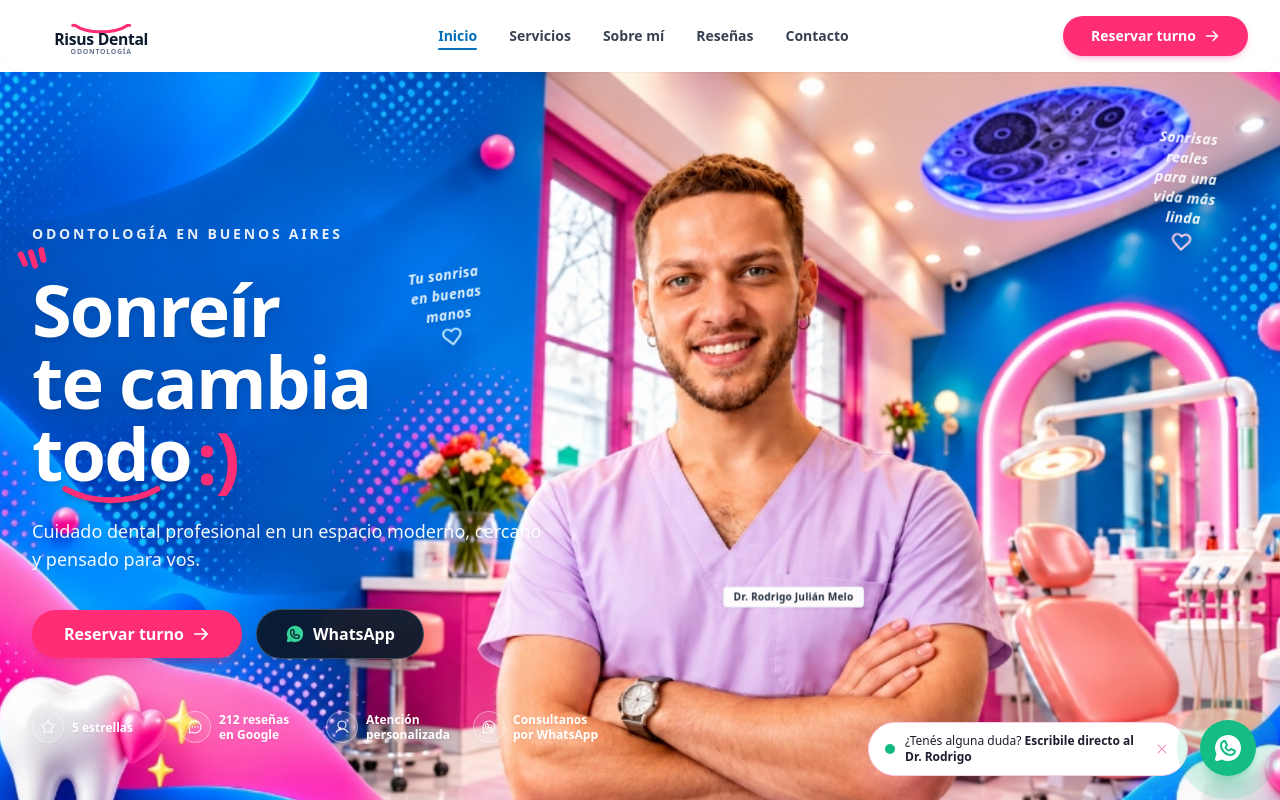
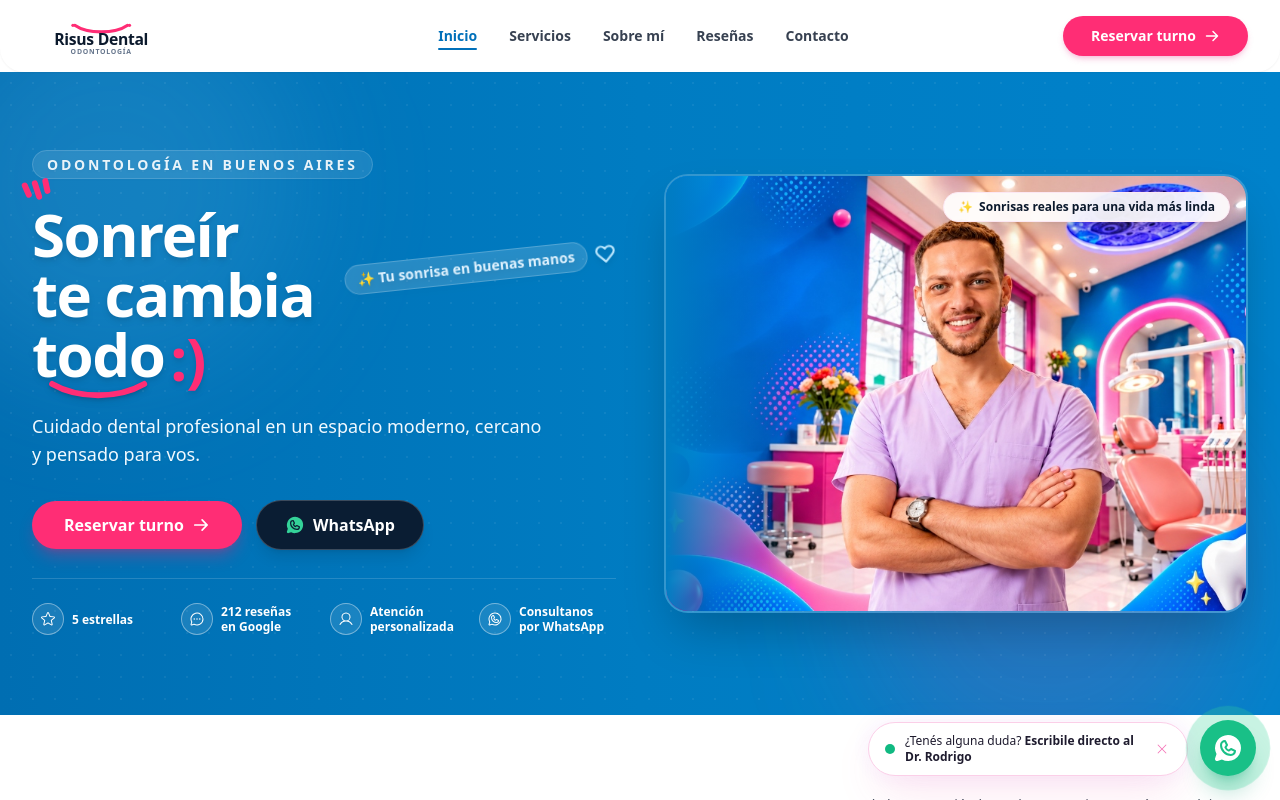
Before and after one commit to iatomica/bienestar-salud, a Next.js app: page / in a window 1280 px wide. Shown: the top 800 px of the page. Built offline with nearby package versions, Linux system fonts and the light colour scheme.

Commit message:
style(hero): reducir tamaño de imagen al 50% con fundido degradado y fondo azul solido para evitar pixelado

```diff
--- a/src/components/home/Hero.tsx
+++ b/src/components/home/Hero.tsx
@@ -23,44 +23,41 @@ export const Hero: React.FC<HeroProps> = ({ onOpenBooking }) => {
   return (
     <section
       id="inicio"
-      className="relative w-full overflow-hidden bg-[#007cc2] text-white"
+      className="relative w-full overflow-hidden bg-gradient-to-r from-[#006eb2] via-[#007cc2] to-[#0082cb] text-white pt-8 pb-14 lg:py-16 xl:py-20"
     >
-      {/* 1. Full-bleed clean background image supplied by the user */}
-      <div className="relative w-full min-h-[620px] sm:min-h-[680px] lg:min-h-[760px] xl:min-h-[820px] flex items-center">
-        {/* Background Image Container */}
-        <div className="absolute inset-0 z-0 select-none pointer-events-none">
-          <Image
-            src="/images/hero_banner_clean.jpg"
-            alt="Risus Dental - Dr. Rodrigo Julián Melo"
-            fill
-            priority
-            quality={95}
-            className="object-cover object-[68%_center] sm:object-center"
-          />
-          {/* Subtle mobile gradient overlay to ensure text contrast on small mobile viewports */}
-          <div className="absolute inset-0 bg-gradient-to-r from-[#007cc2]/90 via-[#007cc2]/60 to-transparent sm:hidden" />
-        </div>
+      {/* Background Soft Glows & Micro-Pattern */}
+      <div className="absolute -top-20 -left-20 w-96 h-96 rounded-full bg-sky-300/15 blur-3xl pointer-events-none" />
+      <div className="absolute top-1/2 right-10 w-96 h-96 rounded-full bg-pink-500/15 blur-3xl pointer-events-none" />
+      <div
+        className="absolute inset-0 opacity-[0.06] pointer-events-none"
+        style={{
+          backgroundImage: "radial-gradient(#ffffff 1.2px, transparent 1.2px)",
+          backgroundSize: "22px 22px",
+        }}
+      />
 
-        {/* 2. Interactive Overlay Content Aligned to Left Negative Space */}
-        <div className="relative z-10 w-full max-w-7xl mx-auto px-4 sm:px-6 lg:px-8 py-12 sm:py-16 lg:py-20">
-          <div className="max-w-xl lg:max-w-lg xl:max-w-xl space-y-6 sm:space-y-7">
+      <div className="max-w-7xl mx-auto px-4 sm:px-6 lg:px-8 relative z-10">
+        <div className="grid grid-cols-1 lg:grid-cols-12 gap-10 lg:gap-8 xl:gap-12 items-center">
+
+          {/* LEFT HALF (Col 1 to 6): Typography, Doodles, Action Buttons & Trust Stats */}
+          <div className="lg:col-span-6 space-y-6 sm:space-y-7">
             {/* Eyebrow Label */}
             <div className="inline-block">
-              <span className="text-xs sm:text-sm font-bold tracking-[0.2em] uppercase text-white/90 drop-shadow-sm">
+              <span className="text-xs sm:text-sm font-bold tracking-[0.2em] uppercase text-white/90 bg-white/10 px-3.5 py-1 rounded-full backdrop-blur-sm border border-white/15 drop-shadow-sm">
                 ODONTOLOGÍA EN BUENOS AIRES
               </span>
             </div>
 
-            {/* Main Headline: "Sonreír te cambia todo :)" with Doodles */}
+            {/* Main Title: "Sonreír te cambia todo :)" with Doodles */}
             <div className="relative">
               {/* Three Pink Diagonal Brush Accents at top left */}
-              <div className="absolute -top-6 -left-3 flex gap-1 transform -rotate-12">
+              <div className="absolute -top-6 -left-2 flex gap-1 transform -rotate-12">
                 <span className="w-1.5 h-4 bg-[#ff2d75] rounded-full transform -rotate-12" />
                 <span className="w-1.5 h-5 bg-[#ff2d75] rounded-full transform -rotate-6" />
                 <span className="w-1.5 h-4 bg-[#ff2d75] rounded-full" />
               </div>
 
-              <h1 className="text-4xl sm:text-6xl lg:text-7xl font-black tracking-tight leading-[1.04] text-white drop-shadow-md">
+              <h1 className="text-4xl sm:text-5xl lg:text-6xl font-black tracking-tight leading-[1.05] text-white drop-shadow-md">
                 Sonreír <br />
                 te cambia <br />
                 <span className="relative inline-block">
@@ -85,16 +82,13 @@ export const Hero: React.FC<HeroProps> = ({ onOpenBooking }) => {
                 </span>
               </h1>
 
-              {/* Hand-drawn note: "Tu sonrisa en buenas manos ♡" pointing to Doctor */}
-              <div className="hidden md:flex flex-col items-center absolute -top-2 left-[310px] lg:left-[340px] xl:left-[380px] transform -rotate-[8deg] select-none text-white pointer-events-none drop-shadow-md">
-                <span className="text-xs sm:text-sm font-bold italic tracking-wide leading-tight text-center text-sky-100 font-sans">
-                  Tu sonrisa <br />
-                  en buenas <br />
-                  manos
+              {/* Hand-drawn note: "Tu sonrisa en buenas manos ♡" */}
+              <div className="hidden sm:flex items-center gap-2 absolute top-12 right-0 sm:right-6 lg:right-0 transform rotate-[-6deg] text-sky-100 select-none drop-shadow-md pointer-events-none">
+                <span className="bg-white/15 backdrop-blur-sm px-3 py-1 rounded-full border border-white/20 text-xs sm:text-sm font-semibold">
+                  ✨ Tu sonrisa en buenas manos
                 </span>
-                {/* Cute heart outline doodle */}
                 <svg
-                  className="w-5 h-5 text-sky-200 mt-0.5"
+                  className="w-5 h-5 text-sky-200"
                   viewBox="0 0 24 24"
                   fill="none"
                   stroke="currentColor"
@@ -108,13 +102,13 @@ export const Hero: React.FC<HeroProps> = ({ onOpenBooking }) => {
             </div>
 
             {/* Subtitle */}
-            <p className="text-sm sm:text-base lg:text-lg text-white/95 font-medium max-w-md sm:max-w-lg leading-relaxed drop-shadow-sm">
+            <p className="text-base sm:text-lg text-sky-50 font-normal max-w-lg leading-relaxed drop-shadow-sm">
               Cuidado dental profesional en un espacio moderno, cercano y pensado
               para vos.
             </p>
 
-            {/* CTAs matching mockup: Pink pill + Dark WhatsApp pill */}
-            <div className="flex flex-wrap items-center gap-3.5 pt-2">
+            {/* CTA Buttons: Pink pill + Dark WhatsApp pill */}
+            <div className="flex flex-wrap items-center gap-3.5 pt-1">
               <button
                 onClick={onOpenBooking}
                 className="bg-[#ff2d75] hover:bg-[#e61b63] text-white text-sm sm:text-base font-bold px-7 sm:px-8 py-3 rounded-full transition-all duration-200 transform hover:scale-[1.03] shadow-lg shadow-pink-600/35 flex items-center gap-2"
@@ -139,8 +133,7 @@ export const Hero: React.FC<HeroProps> = ({ onOpenBooking }) => {
             </div>
 
             {/* 4 Feature Badges in a Row matching mockup */}
-            <div className="pt-6 grid grid-cols-2 sm:grid-cols-4 gap-3 text-white text-xs sm:text-sm drop-shadow-sm">
-              {/* Badge 1 */}
+            <div className="pt-6 border-t border-white/15 grid grid-cols-2 sm:grid-cols-4 gap-3 text-white text-xs sm:text-sm drop-shadow-sm">
               <div className="flex items-center gap-2">
                 <div className="w-8 h-8 rounded-full border border-white/40 bg-white/10 backdrop-blur-sm flex items-center justify-center shrink-0">
                   <Star size={16} weight="regular" className="text-white" />
@@ -150,7 +143,6 @@ export const Hero: React.FC<HeroProps> = ({ onOpenBooking }) => {
                 </span>
               </div>
 
-              {/* Badge 2 */}
               <div className="flex items-center gap-2">
                 <div className="w-8 h-8 rounded-full border border-white/40 bg-white/10 backdrop-blur-sm flex items-center justify-center shrink-0">
                   <ChatCircleDots size={16} weight="regular" className="text-white" />
@@ -160,7 +152,6 @@ export const Hero: React.FC<HeroProps> = ({ onOpenBooking }) => {
                 </span>
               </div>
 
-              {/* Badge 3 */}
               <div className="flex items-center gap-2">
                 <div className="w-8 h-8 rounded-full border border-white/40 bg-white/10 backdrop-blur-sm flex items-center justify-center shrink-0">
                   <User size={16} weight="regular" className="text-white" />
@@ -170,7 +161,6 @@ export const Hero: React.FC<HeroProps> = ({ onOpenBooking }) => {
                 </span>
               </div>
 
-              {/* Badge 4 */}
               <div className="flex items-center gap-2">
                 <div className="w-8 h-8 rounded-full border border-white/40 bg-white/10 backdrop-blur-sm flex items-center justify-center shrink-0">
                   <WhatsappLogo size={16} weight="regular" className="text-white" />
@@ -181,36 +171,36 @@ export const Hero: React.FC<HeroProps> = ({ onOpenBooking }) => {
               </div>
             </div>
           </div>
-        </div>
 
-        {/* 3. Doodles & Badges positioned over the Doctor and Clinic on desktop */}
-        {/* Right Corner Doodle: "Sonrisas reales para una vida más linda ♡" */}
-        <div className="hidden lg:flex flex-col items-center absolute top-14 right-10 xl:right-16 select-none pointer-events-none drop-shadow-md transform rotate-[4deg]">
-          <span className="text-xs sm:text-sm font-bold italic tracking-wide text-white/95 text-center font-sans leading-tight">
-            Sonrisas <br />
-            reales <br />
-            para una <br />
-            vida más <br />
-            linda
-          </span>
-          <svg
-            className="w-5 h-5 text-pink-200 mt-1"
-            viewBox="0 0 24 24"
-            fill="none"
-            stroke="currentColor"
-            strokeWidth="2.5"
-            strokeLinecap="round"
-            strokeLinejoin="round"
-          >
-            <path d="M20.84 4.61a5.5 5.5 0 0 0-7.78 0L12 5.67l-1.06-1.06a5.5 5.5 0 0 0-7.78 7.78l1.06 1.06L12 21.23l7.78-7.78 1.06-1.06a5.5 5.5 0 0 0 0-7.78z" />
-          </svg>
-        </div>
+          {/* RIGHT HALF (Col 7 to 12): Sized Image with Soft Edge Gradient Melting into Blue Background */}
+          <div className="lg:col-span-6 relative flex justify-center lg:justify-end">
+            <div className="relative w-full max-w-lg lg:max-w-none rounded-3xl overflow-hidden shadow-2xl border-2 border-white/20 group">
+              {/* Aspect ratio container ensuring natural crisp resolution without pixelation */}
+              <div className="relative w-full aspect-[16/10] sm:aspect-[16/9] lg:aspect-[4/3]">
+                <Image
+                  src="/images/hero_banner_clean.jpg"
+                  alt="Dr. Rodrigo Julián Melo en consultorio Risus Dental"
+                  fill
+                  priority
+                  quality={100}
+                  className="object-cover object-[70%_center] group-hover:scale-[1.02] transition-transform duration-500"
+                />
 
-        {/* Doctor Name Tag Badge on Doctor's Scrub Pocket */}
-        <div className="hidden sm:block absolute top-[64%] left-[61%] lg:left-[61%] xl:left-[62%] transform -translate-x-1/2 -translate-y-1/2 select-none pointer-events-none">
-          <div className="bg-white/95 backdrop-blur-sm text-gray-800 text-[10px] font-bold px-2.5 py-0.5 rounded shadow-sm border border-gray-200/80 tracking-wide">
-            Dr. Rodrigo Julián Melo
+                {/* Left Edge Gradient Blend - Fuses smoothly into the blue section background */}
+                <div className="absolute inset-y-0 left-0 w-24 sm:w-32 bg-gradient-to-r from-[#007cc2] via-[#007cc2]/50 to-transparent pointer-events-none" />
+
+                {/* Bottom Edge subtle blend for mobile */}
+                <div className="absolute inset-x-0 bottom-0 h-16 bg-gradient-to-t from-[#007cc2] to-transparent pointer-events-none sm:hidden" />
+              </div>
+
+              {/* Floating aesthetic note top right */}
+              <div className="absolute top-4 right-4 bg-white/90 backdrop-blur-md text-[#0b192c] px-3.5 py-1.5 rounded-full shadow-lg border border-pink-100 flex items-center gap-1.5 text-xs font-bold select-none">
+                <span className="text-[#ff2d75]">✨</span>
+                <span>Sonrisas reales para una vida más linda</span>
+              </div>
+            </div>
           </div>
+
         </div>
       </div>
     </section>
```
